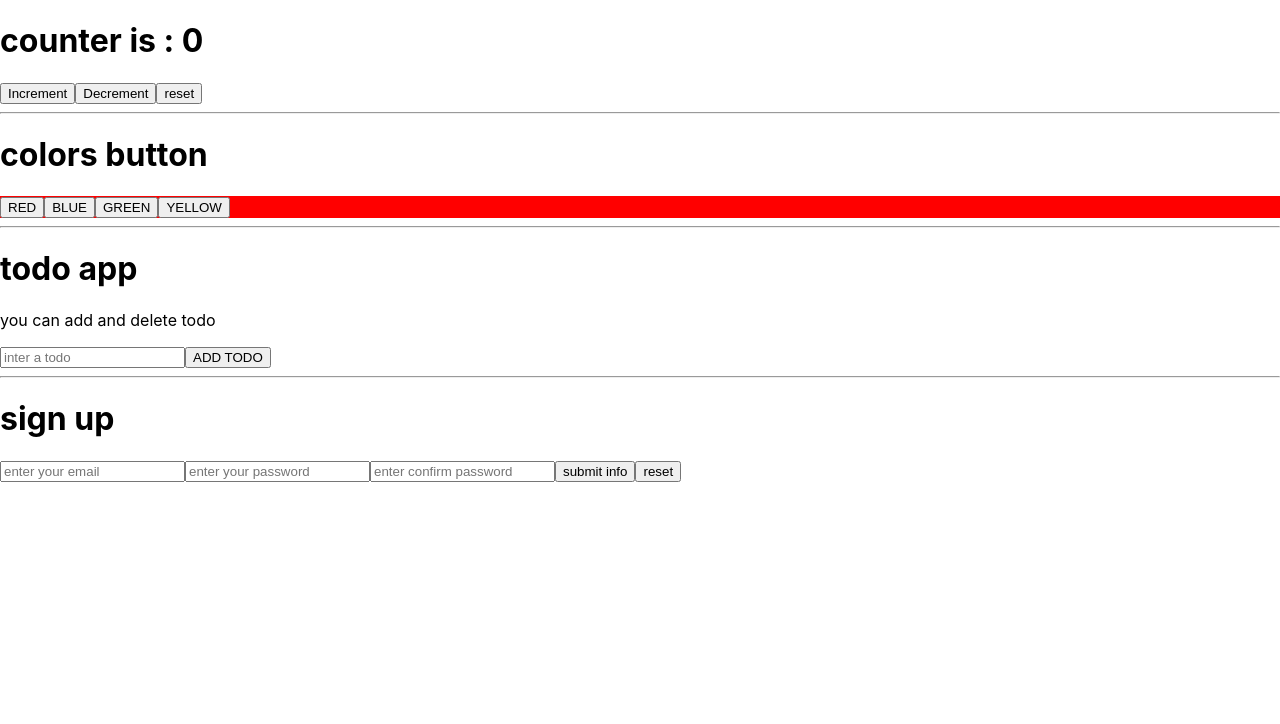
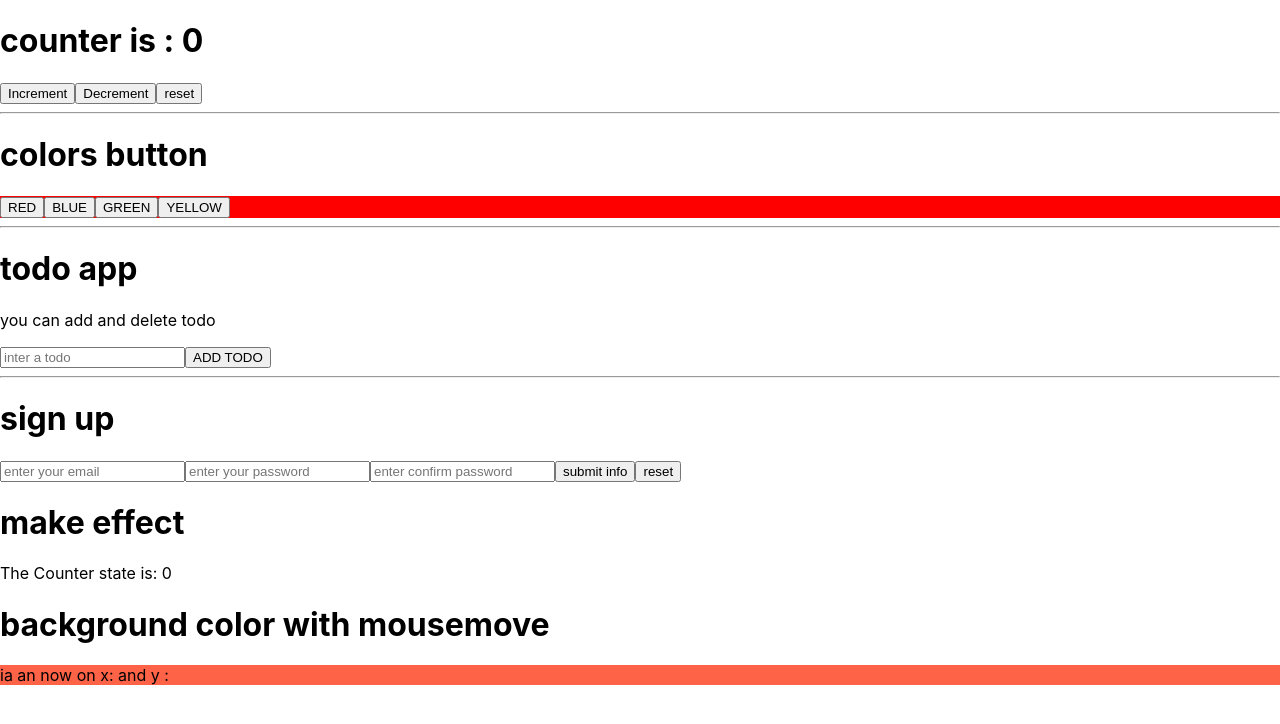
Before and after one commit to mariamisa/hooksEx, a React (Create React App) app: page / in a window 1280 px wide. Shown: the top 724 px of the page. Built offline with nearby package versions, Linux system fonts and the light colour scheme.

Commit message:
useEffect ex1 and ex2

```diff
--- a/src/App.js
+++ b/src/App.js
@@ -4,6 +4,8 @@ import Counter from "./components/Counter";
 import Colors from "./components/Colors";
 import Todo from "./components/Todo";
 import SignUp from "./components/SignUpForm";
+import CountEffect from "./components/CountEffect";
+import ColorEffect from "./components/ColorEffect";
 
 function App() {
   return (
@@ -19,6 +21,10 @@ function App() {
       <hr />
       <h1>sign up</h1>
       <SignUp />
+      <h1>make effect</h1>
+      <CountEffect />
+      <h1>background color with mousemove</h1>
+      <ColorEffect />
     </div>
   );
 }
--- /dev/null
+++ b/src/components/ColorEffect/index.js
@@ -0,0 +1,29 @@
+import React, { useState, useEffect } from "react";
+
+export default function ColorEffect() {
+  const w = window.innerWidth;
+
+  const [x, setX] = useState();
+  const [y, setY] = useState();
+
+  const handelXY=({ clientX, clientY }) => {
+    setX(clientX);
+    setY(clientY);
+  }
+
+  useEffect(() => {
+    document.addEventListener("mousemove", handelXY);
+    return ()=>{
+        document.removeEventListener('mousemove',handelXY)
+    }
+  }, [x, y]);
+  return (
+    <div
+      style={{ backgroundColor: x > w / 2 ? "blue" : "tomato" }}
+    >
+      <p>
+        ia an now on x: {x} and y : {y}
+      </p>
+    </div>
+  );
+}
--- /dev/null
+++ b/src/components/CountEffect/index.js
@@ -0,0 +1,22 @@
+import React, { useEffect, useState } from "react";
+
+export default function CountEffect() {
+  const [count, setCount] = useState(0);
+
+  const incrementCount = () => {
+    setCount((c) => c + 1);
+  };
+
+  useEffect(() => {
+    document.addEventListener('mousedown',incrementCount)
+    return ()=>{
+      document.removeEventListener("mousedown", incrementCount)
+    }
+  }, [count]);
+
+  return (
+    <div>
+      <p>The Counter state is: {count}</p>
+    </div>
+  );
+}
```
